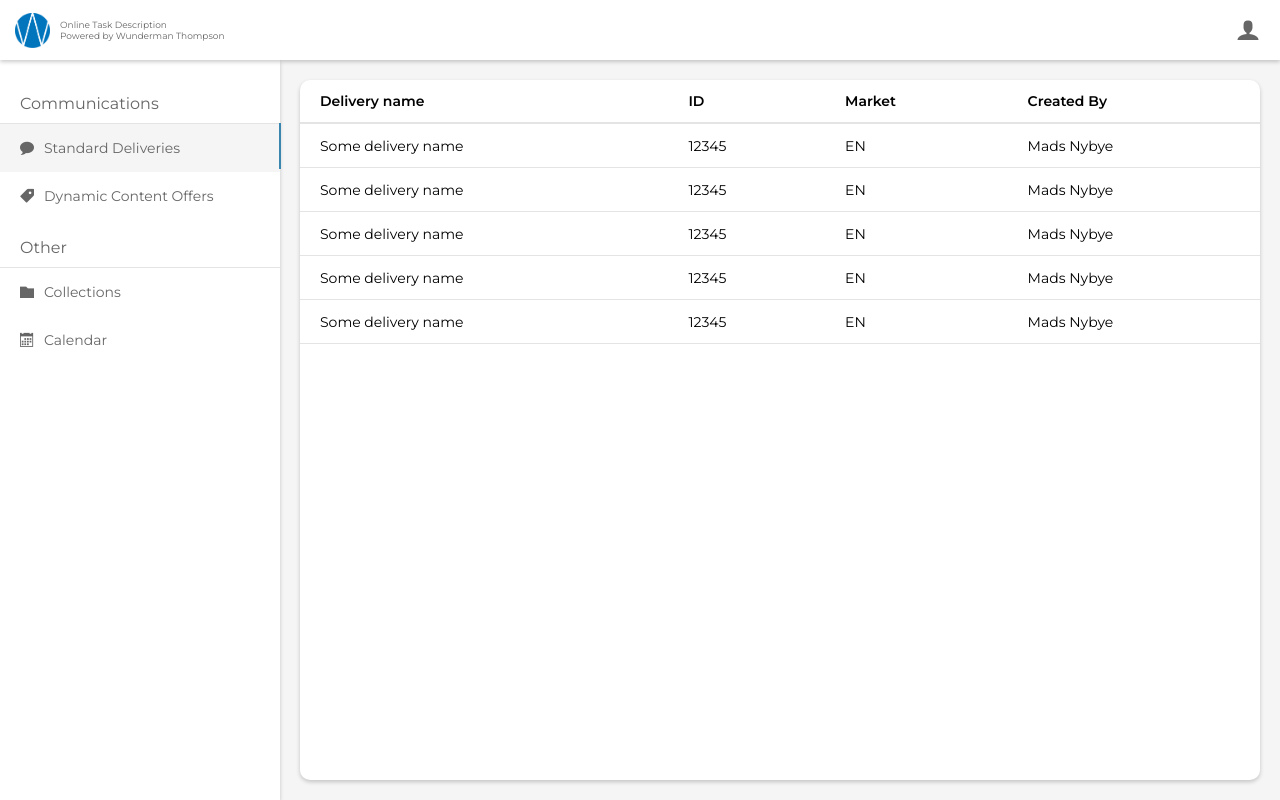
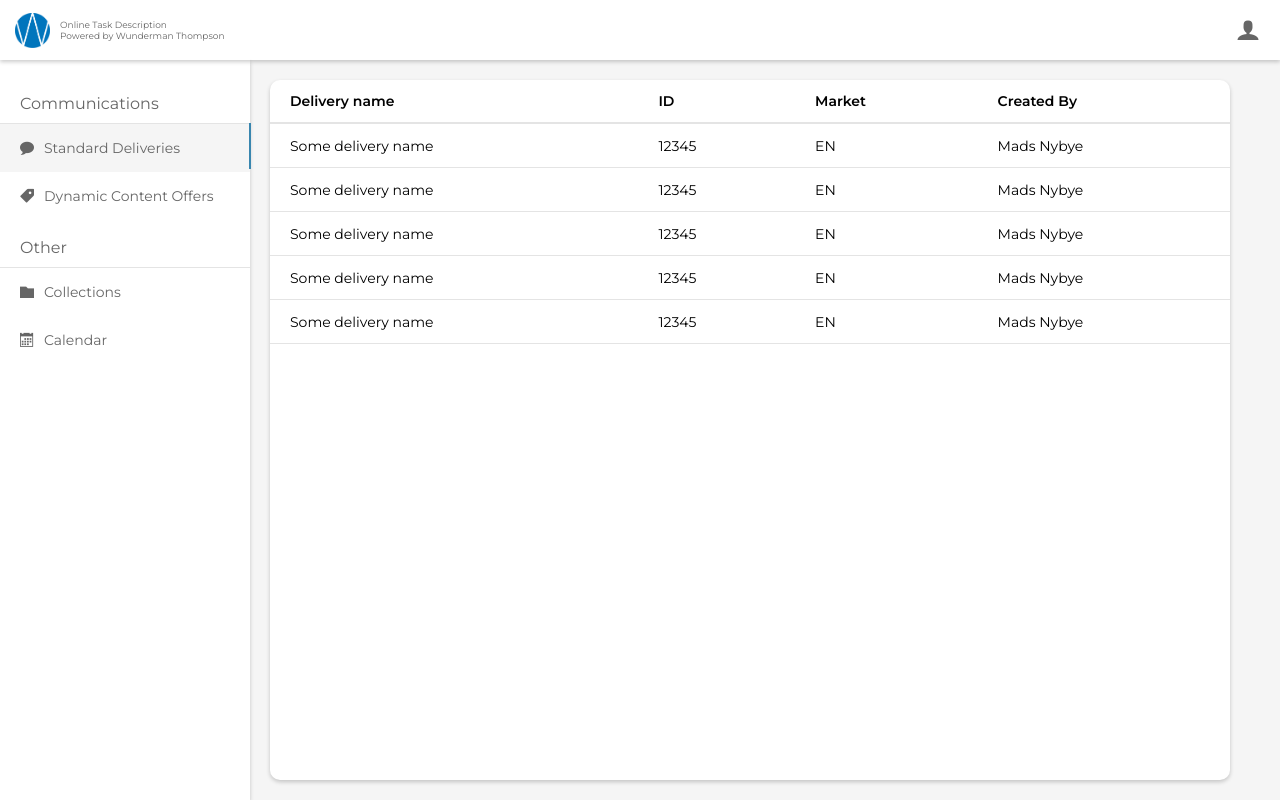
Before and after one commit to MadsBrink/vuejin, a Vue app: page / in a window 1280 px wide. Built offline with nearby package versions, Linux system fonts and the light colour scheme.

Commit message:
fixing emit warnings

```diff
--- a/src/components/base/BaseMenuList.vue
+++ b/src/components/base/BaseMenuList.vue
@@ -26,6 +26,7 @@ export default {
         menu: Object,
         modelValue: Object,
     },
+    emits: ['update:modelValue'],
     data() {
         return {
             itemTop: null,
--- a/src/components/form/formElements/FormCheckbox.vue
+++ b/src/components/form/formElements/FormCheckbox.vue
@@ -36,5 +36,6 @@ export default {
         disabled: Boolean,
     },
     mixins: [fieldStatus],
+    emits: ['update:modelValue'],
 };
 </script>
--- a/src/components/form/formElements/FormCheckboxGroup.vue
+++ b/src/components/form/formElements/FormCheckboxGroup.vue
@@ -41,6 +41,7 @@ export default {
         options: Array,
     },
     mixins: [fieldStatus],
+    emits: ['update:modelValue'],
     computed: {
         groupModel: {
             get() {
--- a/src/components/form/formElements/FormTextfield.vue
+++ b/src/components/form/formElements/FormTextfield.vue
@@ -34,5 +34,6 @@ export default {
         placeholder: String,
     },
     mixins: [fieldStatus],
+    emits: ['update:modelValue'],
 };
 </script>
--- a/src/components/layout/LayoutOneColumn.vue
+++ b/src/components/layout/LayoutOneColumn.vue
@@ -33,7 +33,7 @@ export default {
     }
     .drawer {
         height: 100%;
-        width: 280px;
+        width: 250px;
         position: relative;
         background-color: $white;
         padding: 20px 0;
--- a/src/views/Login.vue
+++ b/src/views/Login.vue
@@ -13,7 +13,7 @@
                 </div>
             </div>
             <div class="login-box-right">
-                <h4 class="mb-20">Welcome</h4>
+                <h4 class="mb-20">Welcome to Vuejin</h4>
                 <form-textfield type="email"
                     label="Email"
                     placeholder="Enter your email"
```
